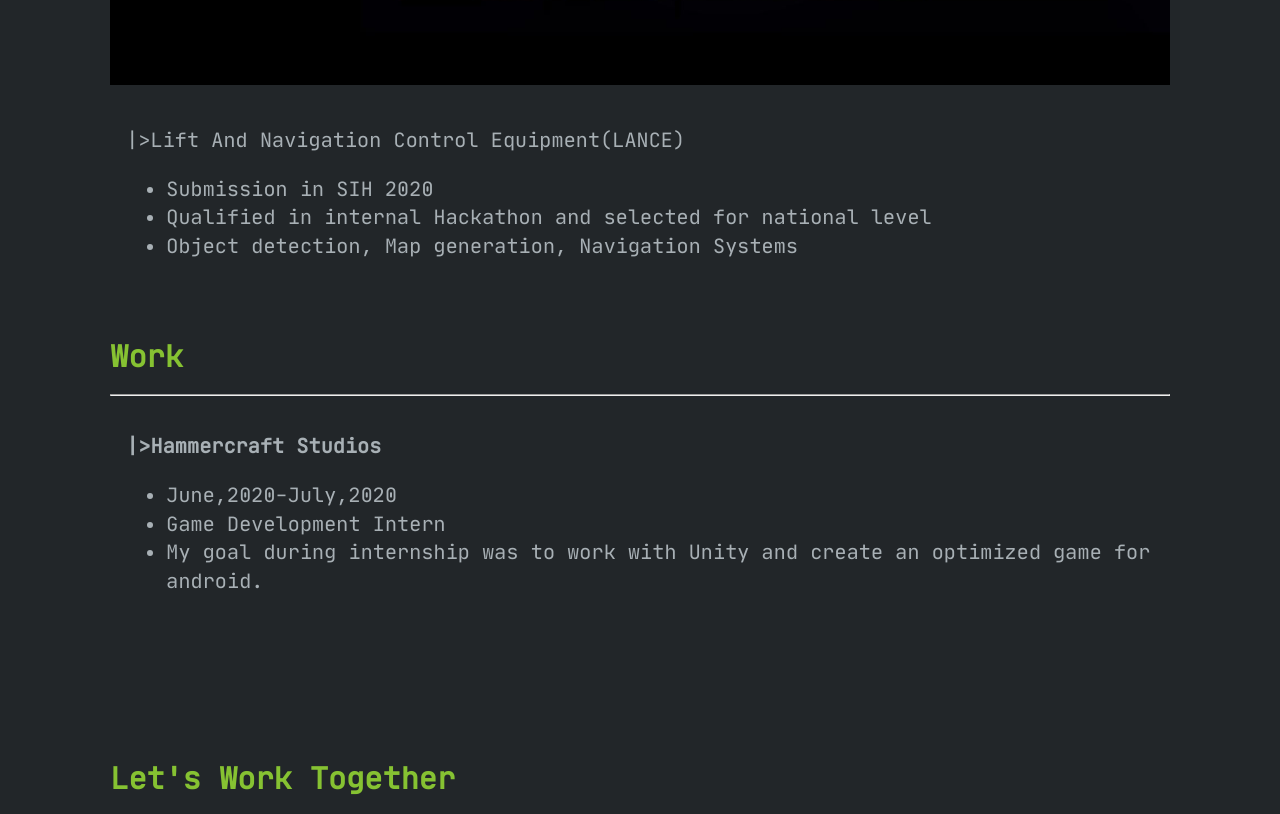
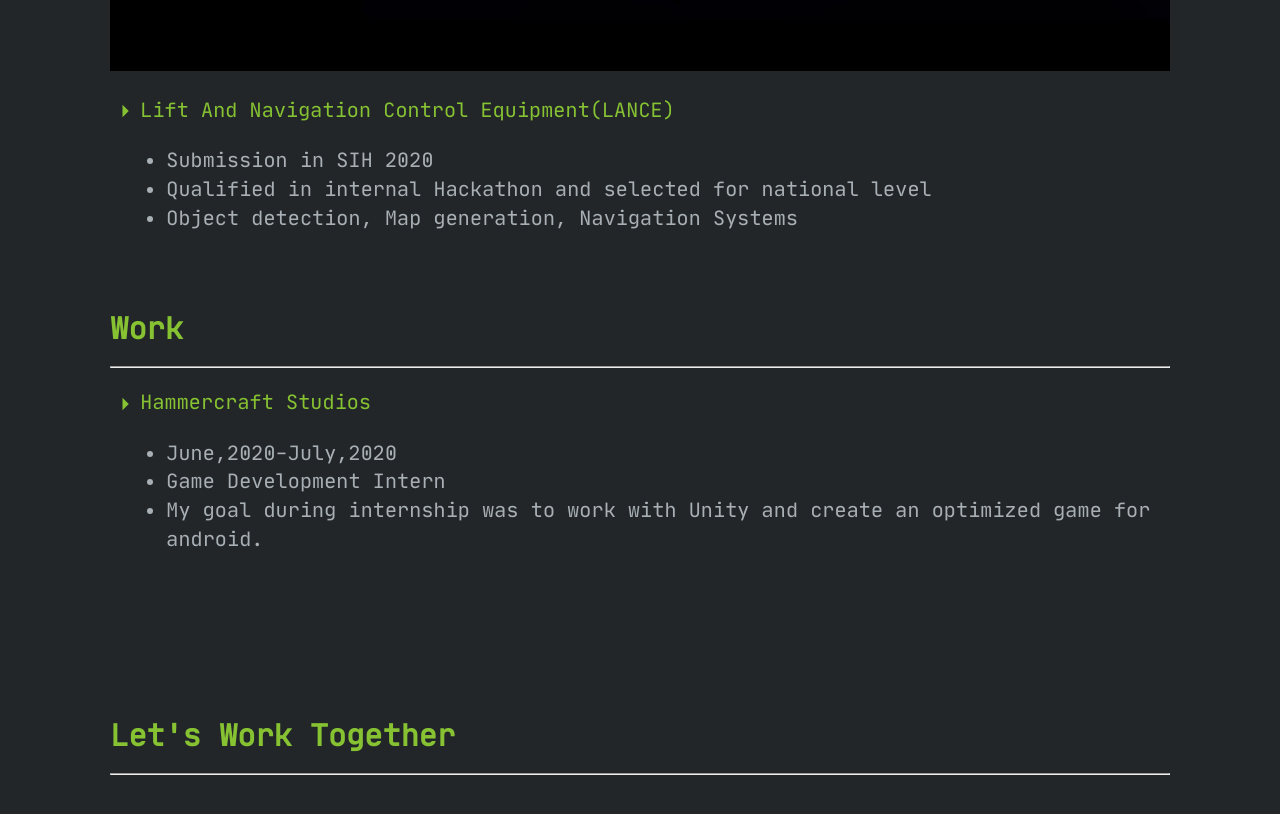
Before and after one commit to rahulhambarde300/portfolio, a React (Create React App) app: page / in a window 1280 px wide. Shown: the part 3268-4082 px from the top of the page. Built offline with nearby package versions, Linux system fonts and the light colour scheme.

Commit message:
Changes made with list icon and head color

```diff
--- a/src/App.css
+++ b/src/App.css
@@ -1,5 +1,34 @@
 .App {
   text-align: center;
+}
+
+@keyframes fadein {
+  from { opacity: 0; }
+  to   { opacity: 1; }
+}
+
+/* Firefox < 16 */
+@-moz-keyframes fadein {
+  from { opacity: 0; }
+  to   { opacity: 1; }
+}
+
+/* Safari, Chrome and Opera > 12.1 */
+@-webkit-keyframes fadein {
+  from { opacity: 0; }
+  to   { opacity: 1; }
+}
+
+/* Internet Explorer */
+@-ms-keyframes fadein {
+  from { opacity: 0; }
+  to   { opacity: 1; }
+}
+
+/* Opera < 12.1 */
+@-o-keyframes fadein {
+  from { opacity: 0; }
+  to   { opacity: 1; }
 }
 
 .App-logo {
@@ -36,3 +65,11 @@
     transform: rotate(360deg);
   }
 }
+
+.trans {
+  -webkit-animation: fadein 2s; /* Safari, Chrome and Opera > 12.1 */
+       -moz-animation: fadein 2s; /* Firefox < 16 */
+        -ms-animation: fadein 2s; /* Internet Explorer */
+         -o-animation: fadein 2s; /* Opera < 12.1 */
+            animation: fadein 2s;
+}
--- a/src/App.js
+++ b/src/App.js
@@ -3,7 +3,6 @@ import './App.css';
 import Header from './components/HeaderComponent';
 import Home from './components/HomeComponent';
 import { createMuiTheme, ThemeProvider } from '@material-ui/core/styles';
-import {createGlocalStyle} from 'styled-components';
 
 const scrollTheme = createMuiTheme({
   overrides: {
--- a/src/components/ContactComponent.js
+++ b/src/components/ContactComponent.js
@@ -6,6 +6,7 @@ import MailIcon from '@material-ui/icons/Mail';
 import GitHubIcon from '@material-ui/icons/GitHub';
 import InstagramIcon from '@material-ui/icons/Instagram';
 import LinkedInIcon from '@material-ui/icons/LinkedIn';
+import '../App.css';
 
 const useStyles = theme =>({
     grid:{
@@ -72,7 +73,7 @@ class Contact extends Component{
     render(){
         const {classes} = this.props;
         return(
-            <div id="contact">
+            <div id="contact" className="trans">
                 <Grid container className={classes.grid}>
                     <Grid item xs={12}>
                         <Styledhead className={classes.head}>Let's Work Together<hr/></Styledhead>
--- a/src/components/HomeComponent.js
+++ b/src/components/HomeComponent.js
@@ -6,6 +6,7 @@ import Profile from './ProfileComponent';
 import Work from './WorkComponent';
 import Contact from './ContactComponent';
 import resume from '../resume/rahul_hambarde.pdf';
+import '../App.css';
 
 
 const useStyles = theme =>({
@@ -63,7 +64,7 @@ class Home extends Component{
     render(){
         const {classes} = this.props;
         return(
-            <div className={classes.root}>
+            <div className={classes.root,'trans'}>
                 <Container >
                     <Grid container spacing={3} className={classes.grid} >
                         <Grid item md={6} xs={12} >
--- a/src/components/ProfileComponent.js
+++ b/src/components/ProfileComponent.js
@@ -1,6 +1,7 @@
 import React, {Component} from 'react';
 import {withStyles} from '@material-ui/core/styles';
-import styled from 'styled-components'
+import styled from 'styled-components';
+import '../App.css';
 import { Typography, Grid, Paper, Tabs, Tab, AppBar } from '@material-ui/core';
 import TabPanel from '@material-ui/lab/TabPanel';
 import TabContext from '@material-ui/lab/TabContext';
@@ -129,7 +130,7 @@ class Profile extends Component{
         const closs = classNames(classes.list,classes.paper);
         return(
             <MuiThemeProvider theme={theme}>
-            <div id="profile">
+            <div id="profile" className='trans'>
                 <Grid container className={classes.grid}>
                     <Grid item xs={12}>
                         <Styledhead className={classes.head}>About Me<hr/></Styledhead>
--- a/src/components/WorkComponent.js
+++ b/src/components/WorkComponent.js
@@ -9,6 +9,8 @@ import sage from '../Images/itch/last_sage.png';
 import backfire from '../Images/itch/backfire.jpg';
 import blob from '../Images/itch/blob_ai.jpg';
 import hole from '../Images/itch/hole.png';
+import '../App.css';
+import ArrowRightSharpIcon from '@material-ui/icons/ArrowRightSharp';
 
 
 const useStyles = theme =>({
@@ -19,6 +21,7 @@ const useStyles = theme =>({
     },
     paper:{
         padding: theme.spacing(2),
+        paddingTop:0,
         textAlign: 'left',
         color: "#a8b0b5",
         fontFamily:'JetBrainsMono',
@@ -109,9 +112,10 @@ const Styledanchor = styled.a`
     }
 `
 
-const Styleddate = styled.p`
+const Styledsubpara = styled.p`
     font-size:20px;
-    text-align:right;
+    text-align:left;
+    font-color:#61892f;
     @media(max-width: 767px) {
         font-size:15px
     }
@@ -196,14 +200,14 @@ class Work extends Component{
     render(){
         const {classes} = this.props;
         return(
-            <div id="work">
+            <div id="work" className='trans'>
                 <Grid container className={classes.grid}>
                     <Grid item  xs={12}>
                         <Styledhead className={classes.head}>Experience<hr/></Styledhead>
                         <div className={classes.head}>
+                                <Styledsubpara> <ArrowRightSharpIcon style={{verticalAlign:"middle",fontSize:"150%"}}/>GameJams Participation</Styledsubpara>
+                                <Styledpara  className={classes.paper} >
 
-                                <Styledpara  className={classes.paper} >
-                                    |>GameJams Participation
                                     <ul>
                                         <li>
                                             Brackeys Game Jam 2020.2
@@ -222,8 +226,8 @@ class Work extends Component{
                                 </Styledpara >
                                 <Slideshow/>
 
+                                <Styledsubpara><ArrowRightSharpIcon style={{verticalAlign:"middle",fontSize:"150%"}}/>Lift And Navigation Control Equipment(LANCE)</Styledsubpara>
                                 <Styledpara  className={classes.paper}>
-                                    |>Lift And Navigation Control Equipment(LANCE)
                                     <ul>
                                         <li>
                                             Submission in SIH 2020
@@ -244,8 +248,10 @@ class Work extends Component{
                     </Grid>
                     <Grid item  xs={12}>
                         <Styledhead className={classes.head}>Work<hr/></Styledhead>
+
+                        <div className={classes.head}>
+                            <Styledsubpara><ArrowRightSharpIcon style={{verticalAlign:"middle",fontSize:"150%"}}/>Hammercraft Studios</Styledsubpara>
                             <Styledpara  className={classes.paper}>
-                            <b>|>Hammercraft Studios</b>
                                 <ul>
                                     <li>
                                     June,2020-July,2020
@@ -260,6 +266,7 @@ class Work extends Component{
                                 </ul>
 
                             </Styledpara >
+                        </div>
                     </Grid>
 
                 </Grid>
```
Lines whose indentation alone changed are shown as unchanged.
